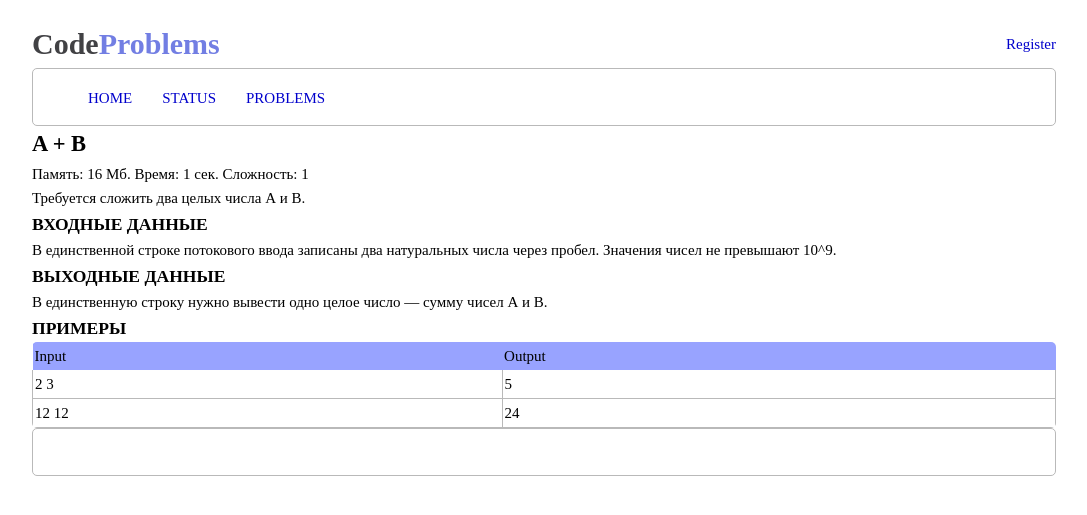
After one commit to NAD777/Test-project, a Flask app: page /problemset/1/ in a window 1280 px wide. The commit adds this page. Shown: the top 515 px of the page, without its empty margins (96-1183 px from the left). Run offline with Flask 2, Linux system fonts and the light colour scheme.

Commit message:
Commit before migration to db

```diff
--- a/problems/1/cfg.json
+++ b/problems/1/cfg.json
@@ -7,6 +7,7 @@
     "input": "В единственной строке потокового ввода записаны два натуральных числа через пробел. Значения чисел не превышают 10^9. ",
     "output": "В единственную строку нужно вывести одно целое число — сумму чисел А и В.",
     "examples": {
-        "2 3": "5"
+        "2 3": "5",
+        "12 12": "24"
     }
 }
--- a/static/style.css
+++ b/static/style.css
@@ -31,9 +31,6 @@ body{
     font-size: 20px;
 }
 
-.h2__header__part1{
-    color: #414144;
-}
 
 .header__register{
     color: #0000cc;
@@ -86,6 +83,7 @@ body{
     position: relative;
     text-decoration: none;
     vertical-align: middle;
+    color: #0000cc;
 }
 
 .menu-element:after{
@@ -116,3 +114,41 @@ body{
 .problem-test-title{
     text-transform: uppercase;
 }
+
+.problemset h3{
+    text-transform: uppercase;
+}
+
+.problem-test-title{
+    text-transform: uppercase;
+}
+
+.problem-test-table{
+    width: 100%;
+    /* border: 1px solid rgb(185, 185, 185); */
+    border-radius: 5px;
+    overflow: hidden;
+    border-collapse: collapse;
+}
+
+.td-table{
+    border-left: 1px solid rgb(185, 185, 185);
+    border-right: 1px solid rgb(185, 185, 185);
+    border-bottom: 1px solid rgb(185, 185, 185);
+}
+
+.tr-head{
+    background: #98a3ff;
+}
+
+.td-haed{
+    text-transform: uppercase;
+}
+
+.input-area{
+    width: 100%;
+    font-size: 1.2em;
+    resize: none;
+    border: 1px solid rgb(185, 185, 185);
+    border-radius: 5px;
+}
--- /dev/null
+++ b/templates/problem.html
@@ -0,0 +1,31 @@
+{% extends 'index.html' %}
+
+{% block content %}
+    <div class="problemset">
+        <h2 class="problem-name">{{ data.name }}</h2>
+        <p class=problem-limits>Память: {{data.mem}} Мб. Время: {{data.time}} сек. Сложность: {{ data.difficulty }}</p>
+        <p class="problem-condition">{{ data.condition }}</p>
+        <h3>Входные данные</h1>
+        <p class="problem-input">{{ data.input }}</p>
+        <h3>Выходные данные</h1>
+        <p class="problem-output">{{ data.output }}</p>
+        <h3>Примеры</h3>
+        <table class="problem-test-table" cellpadding="2" cellspacing="1" >
+            <thead>
+                <tr class="tr-head">
+                    <td class="td-head">Input</td>
+                    <td class="td-head">Output</td>
+                </tr>
+            </thead>
+            {% for key, value in data.examples.items() %}
+                <tr class="tr-table">
+                    <td class="td-table">{{ key }}</td>
+                    <td class="td-table">{{ value }}</td>
+                </tr>
+            {% endfor %}
+        </table>
+        <form action="">
+            <textarea class="input-area" name="textarea" id="" ></textarea>
+        </form>
+    </div>
+{% endblock %}
```
